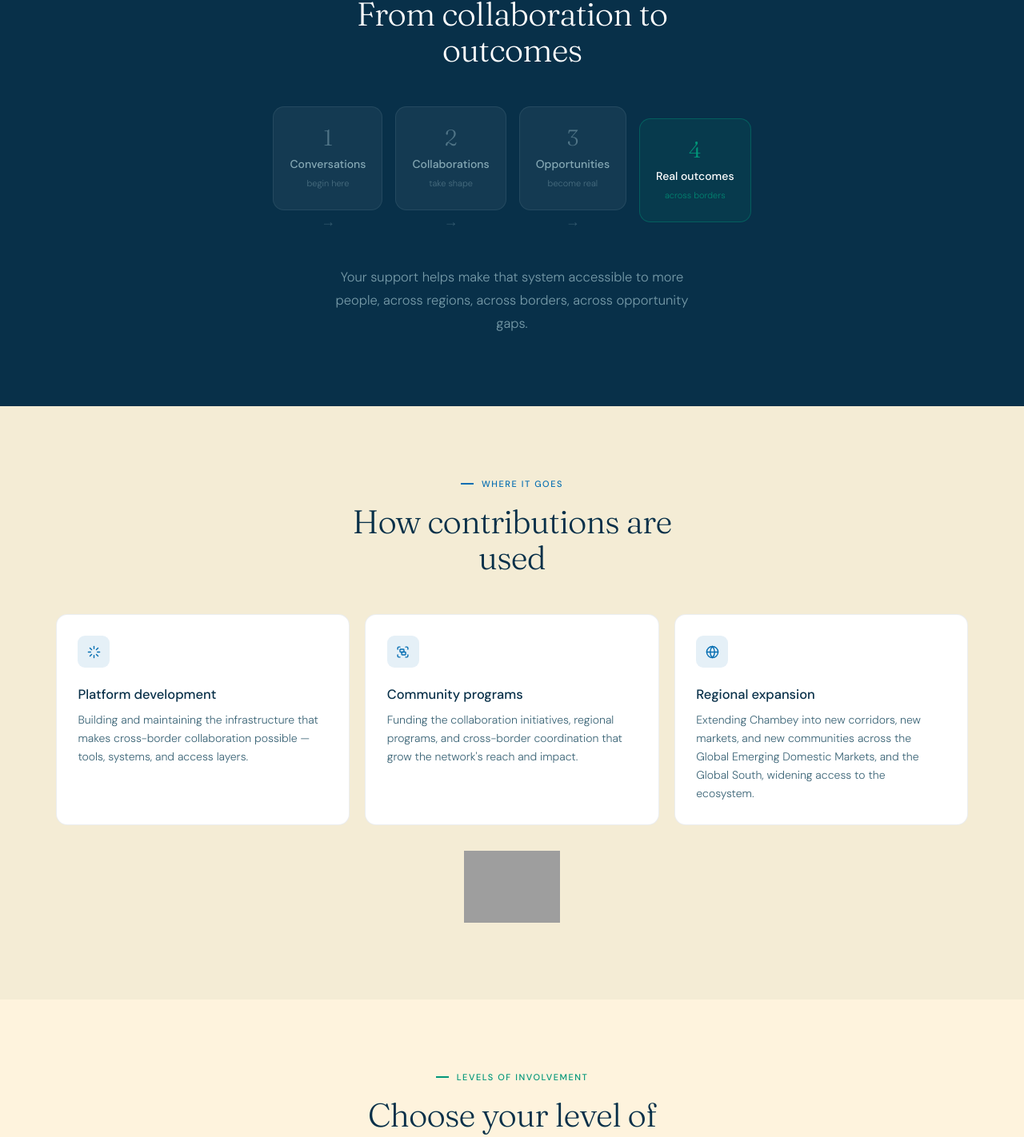
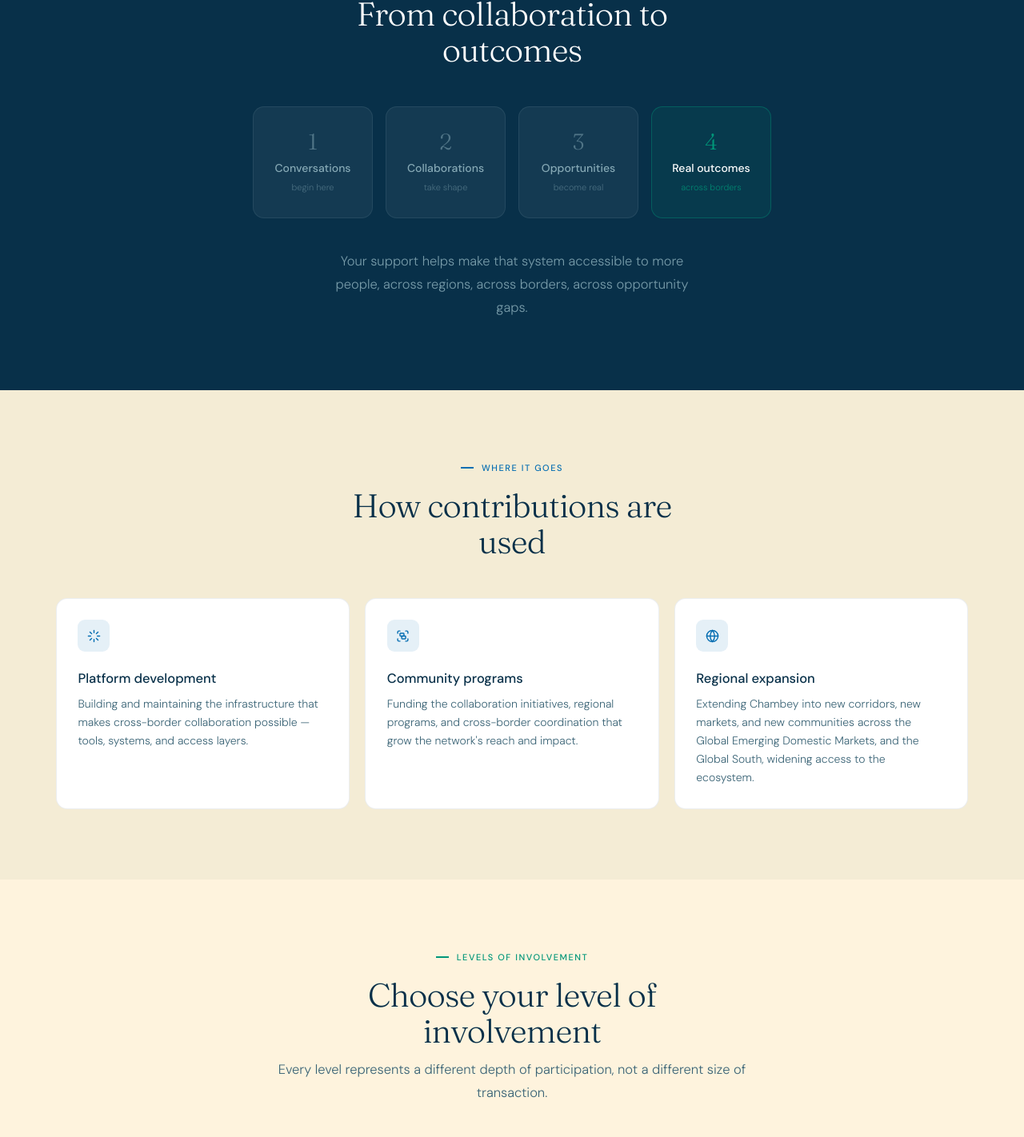
Before and after one commit to august-web/chambey, a Vue app: page /support in a window 1280 px wide. Shown: the part 1288-2710 px from the top of the page at 80% size. Built offline with nearby package versions, Linux system fonts and the light colour scheme; grey boxes are pictures that could not be loaded.

Commit message:
Add Candid seal to Organization footer, remove flow arrows, update Corridors logo

```diff
--- a/src/components/layout/Footer.tsx
+++ b/src/components/layout/Footer.tsx
@@ -1,8 +1,14 @@
-import { useNavigate } from "react-router-dom";
+import { useNavigate, useLocation } from "react-router-dom";
+import { useMode } from "@/hooks/useMode";
 import { navItems } from "@/data/siteContent";
 
 export function Footer() {
   const navigate = useNavigate();
+  const location = useLocation();
+  const { mode } = useMode();
+  const isOrganization = mode === "Organization";
+  const isSupportPage = location.pathname === "/support";
+  const showCandidSeal = isSupportPage || isOrganization;
 
   const handleNavClick = (href: string) => {
     navigate(href);
@@ -12,9 +18,25 @@ export function Footer() {
     <footer className="footer">
       <div className="fi">
         <div className="ft">
-          <div className="flogo">
-            <img src="/favicon.png" alt="" className="flogo-mark" />
-            <span>CHAMBEY</span>
+          <div style={{ display: "flex", flexDirection: "column", gap: "12px", alignItems: "flex-start" }}>
+            <div className="flogo">
+              <img src={isOrganization ? "/favicon.png" : "/logo-corridors.png"} alt="" className="flogo-mark" style={{ width: isOrganization ? 22 : 24, height: "auto" }} />
+              <span>CHAMBEY</span>
+            </div>
+            {showCandidSeal && (
+              <a
+                aria-label="Chambey Organization"
+                href="https://app.candid.org/profile/15510989/chambey-organization-99-2404801/?pkId=fce6856e-d617-42b3-8d0b-0ca7b53b451c"
+                target="_blank"
+                rel="noreferrer"
+              >
+                <img
+                  alt=""
+                  src="https://widgets.guidestar.org/prod/v1/pdp/transparency-seal/15510989/svg"
+                  style={{ width: 100, height: "auto" }}
+                />
+              </a>
+            )}
           </div>
           <div className="flinks">
             {navItems.map((item) => (
--- a/src/components/layout/Navbar.tsx
+++ b/src/components/layout/Navbar.tsx
@@ -32,7 +32,7 @@ export function Navbar() {
     >
       <div className="nav-inner">
         <Link to="/" className="nav-logo" onClick={() => handleNavClick("/")}>
-          <img src="/favicon.png" alt="" className="nav-logo-mark" />
+          <img src={isOrganization ? "/favicon.png" : "/logo-corridors.png"} alt="" className="nav-logo-mark" style={{ width: isOrganization ? 22 : 24, height: "auto" }} />
           <span>CHAMBEY</span>
           <span className={cn("nav-badge", isOrganization ? "badge-f" : "badge-c")}>
             {isOrganization ? "Organization" : "Corridors"}
--- a/src/index.css
+++ b/src/index.css
@@ -1434,7 +1434,12 @@ textarea.field {
   border-radius: 14px;
   background: rgba(255,255,255,0.05);
   border: 1px solid rgba(171,205,214,0.1);
-  min-width: 120px;
+  min-width: 150px;
+  display: flex;
+  flex-direction: column;
+  align-items: center;
+  justify-content: center;
+  min-height: 140px;
 }
 
 .don-flow-step-accent {
@@ -1474,12 +1479,6 @@ textarea.field {
 
 .don-flow-sub-accent {
   color: rgba(0,150,121,0.8);
-}
-
-.don-flow-arrow {
-  font-size: 18px;
-  color: rgba(171,205,214,0.25);
-  flex-shrink: 0;
 }
 
 /* Toggle */
@@ -1686,13 +1685,6 @@ textarea.field {
   color: rgba(0,150,121,0.85);
 }
 
-.don-loop-arrow {
-  font-size: 20px;
-  color: rgba(171,205,214,0.2);
-  flex-shrink: 0;
-  margin-top: 26px;
-}
-
 /* Mobile Menu */
 .nav-mobile-menu {
   overflow: hidden;
@@ -1783,10 +1775,6 @@ textarea.field {
     flex-direction: column;
   }
 
-  .don-flow-arrow {
-    transform: rotate(90deg);
-  }
-
   .don-loop {
     gap: 1.5rem;
   }
--- a/src/pages/AboutPage.tsx
+++ b/src/pages/AboutPage.tsx
@@ -44,17 +44,6 @@ export function AboutPage() {
                   Chambey connects people across regions so that collaboration leads to real economic outcomes, not just introductions.
                 </p>
               )}
-              <div style={{ display: "flex", gap: 8, flexWrap: "wrap" }}>
-                <span className="tag" style={{ background: "rgba(6,110,178,0.1)", color: "var(--cobalt)", fontSize: 12, padding: "5px 13px" }}>
-                  Africa
-                </span>
-                <span className="tag" style={{ background: "rgba(6,110,178,0.1)", color: "var(--cobalt)", fontSize: 12, padding: "5px 13px" }}>
-                  Brazil
-                </span>
-                <span className="tag" style={{ background: "rgba(6,110,178,0.1)", color: "var(--cobalt)", fontSize: 12, padding: "5px 13px" }}>
-                  Southeast Asia
-                </span>
-              </div>
             </div>
             <div style={{ display: "flex", flexDirection: "column", gap: "1rem" }}>
               <div className={`card ${isOrganization ? "card-f" : "card-c"}`} style={{ display: "flex", gap: "1rem", alignItems: "flex-start" }}>
--- a/src/pages/SupportPage.tsx
+++ b/src/pages/SupportPage.tsx
@@ -116,8 +116,7 @@ export function SupportPage() {
               { num: "3", label: "Opportunities", sub: "become real" },
               { num: "4", label: "Real outcomes", sub: "across borders", accent: true },
             ].map((step, i) => (
-              <div key={i}>
-                <div className={cn("don-flow-step", step.accent ? "don-flow-step-accent" : "")}>
+              <div key={i} className={cn("don-flow-step", step.accent ? "don-flow-step-accent" : "")}>
                 <div className={cn("don-flow-num", step.accent ? "don-flow-num-accent" : "")}>
                   {step.num}
                 </div>
@@ -127,8 +126,6 @@ export function SupportPage() {
                 <div className={cn("don-flow-sub", step.accent ? "don-flow-sub-accent" : "")}>
                   {step.sub}
                 </div>
-                </div>
-                {i < 3 && <div className="don-flow-arrow">→</div>}
               </div>
             ))}
           </div>
@@ -161,21 +158,6 @@ export function SupportPage() {
                 <div className="c-body">{item.description}</div>
               </div>
             ))}
-          </div>
-          <div style={{ marginTop: "2rem", textAlign: "center" }}>
-            <a
-              aria-label="Chambey Organization"
-              href="https://app.candid.org/profile/15510989/chambey-organization-99-2404801/?pkId=fce6856e-d617-42b3-8d0b-0ca7b53b451c"
-              target="_blank"
-              rel="noreferrer"
-              style={{ display: "inline-flex" }}
-            >
-              <img
-                alt=""
-                src="https://widgets.guidestar.org/prod/v1/pdp/transparency-seal/15510989/svg"
-                style={{ width: 120, height: "auto" }}
-              />
-            </a>
           </div>
         </div>
       </section>
@@ -280,8 +262,7 @@ export function SupportPage() {
               { icon: Globe, title: "Proof & data", desc: "Outcomes generate credibility, reports, and evidence for institutional funders" },
               { icon: Loader, title: "Institutional funding", desc: "Grants, partnerships, and institutional capital amplify the impact further", accent: true },
             ].map((item, i) => (
-              <div key={i}>
-                <div className={cn("don-loop-item", item.accent ? "don-loop-item-accent" : "")}>
+              <div key={i} className={cn("don-loop-item", item.accent ? "don-loop-item-accent" : "")}>
                 <div
                   className="don-loop-icon"
                   style={{
@@ -308,8 +289,6 @@ export function SupportPage() {
                 <div className={cn("don-loop-desc", item.accent ? "don-loop-desc-accent" : "")}>
                   {item.desc}
                 </div>
-                </div>
-                {i < 4 && <div className="don-loop-arrow">→</div>}
               </div>
             ))}
           </div>
```
Also changed, not shown: public/icon-corridors.png (added), public/logo-corridors.png (added). Lines whose indentation alone changed are shown as unchanged.
